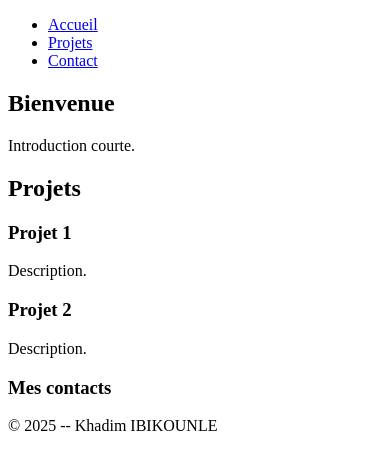
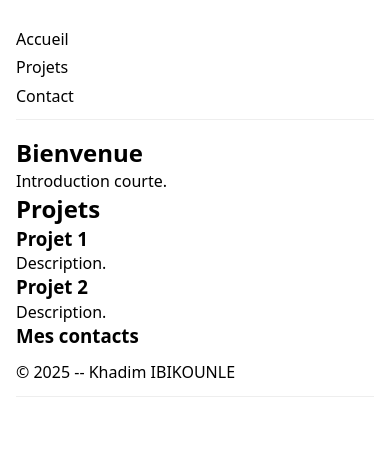
Before and after one commit to ikab08/portfolio-day-01, a plain HTML site: page index.html in a window 390 px wide. Drawn offline with Linux system fonts and the light colour scheme.

Commit message:
add style

```diff
--- a/index.html
+++ b/index.html
@@ -4,6 +4,7 @@
     <meta charset="utf-8">
     <meta name="viewport" content="width=device-width, intial-scale=1">
     <title>Ma page - Jour 1</title>
+    <link rel="stylesheet" href="./style.css">
   </head>
 
   <body>
--- /dev/null
+++ b/style.css
@@ -0,0 +1,51 @@
+*{
+  box-sizing: border-box;   /*inclue bordure & padding ds la taille de l'élt*/
+  margin: 0;                /*del marge ext par défaut*/
+  padding: 0;               /*del espax int par défaut*/
+}
+
+body{
+  font-family: system-ui, Arial, sans-serif ;
+  line-height: 1.4;         /*hauteur des lignes pr une meilleure lisibilité*/
+  padding: 16px;
+}
+
+.container {
+  display: flex;
+  justify-content: space-between;
+  align-items: center;
+}
+
+nav ul {
+  list-style: none;
+  display: flex;
+  gap: 12px;
+}
+
+nav a {
+  text-decoration: none;
+  color: inherit;
+}
+
+/* layout simple*/
+header, footer {
+  padding: 12px 0;
+  border-bottom: 1px solid #eee;
+}
+
+main {
+  margin-top: 16px;
+}
+
+/* responsive: stack nav sur petit ecran */
+@media (max-width: 600px) {
+  .container {
+    flex-direction: column;
+    gap: 8px;
+    align-items: flex-start;
+  }
+  nav ul {
+    flex-direction: column;
+    gap: 6px;
+  }
+}
```
